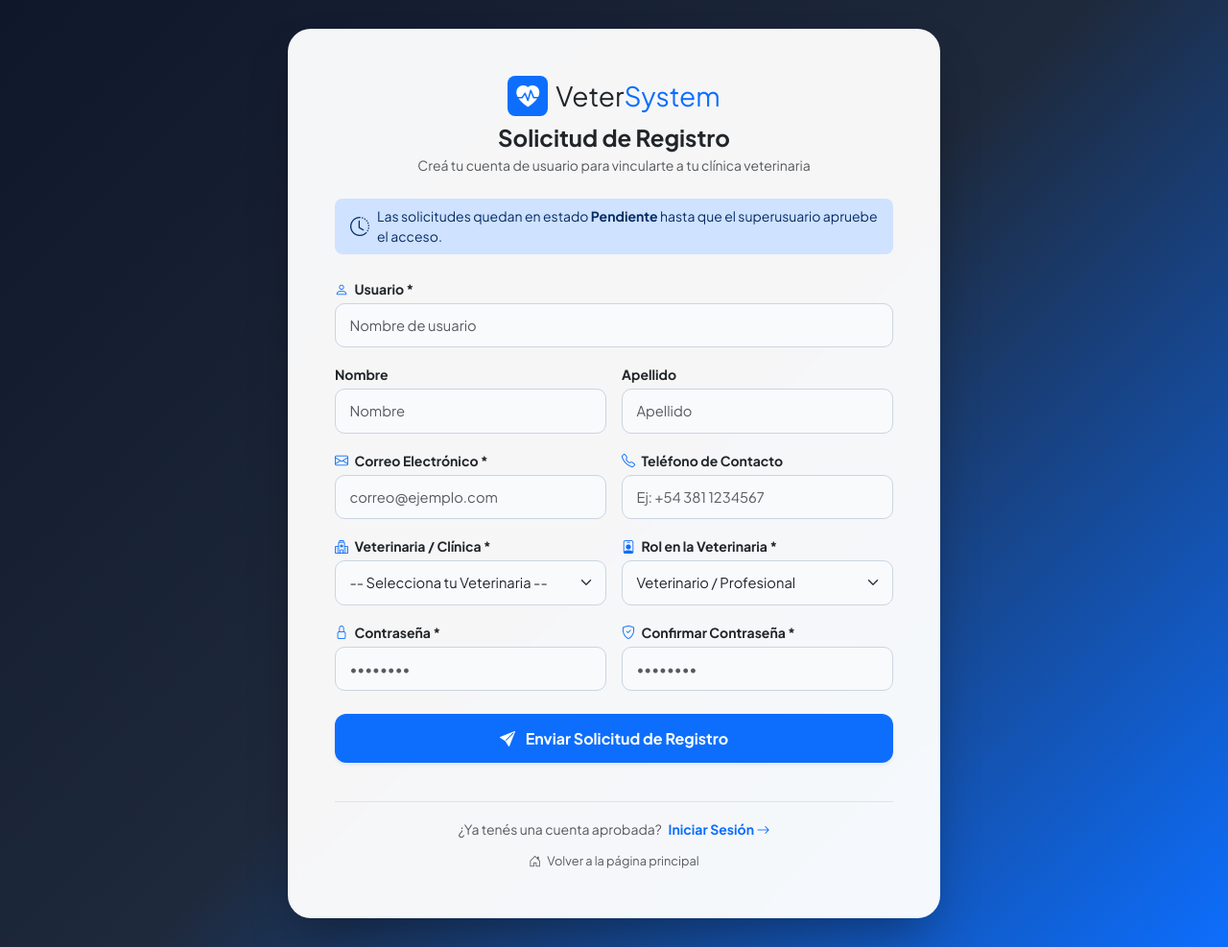
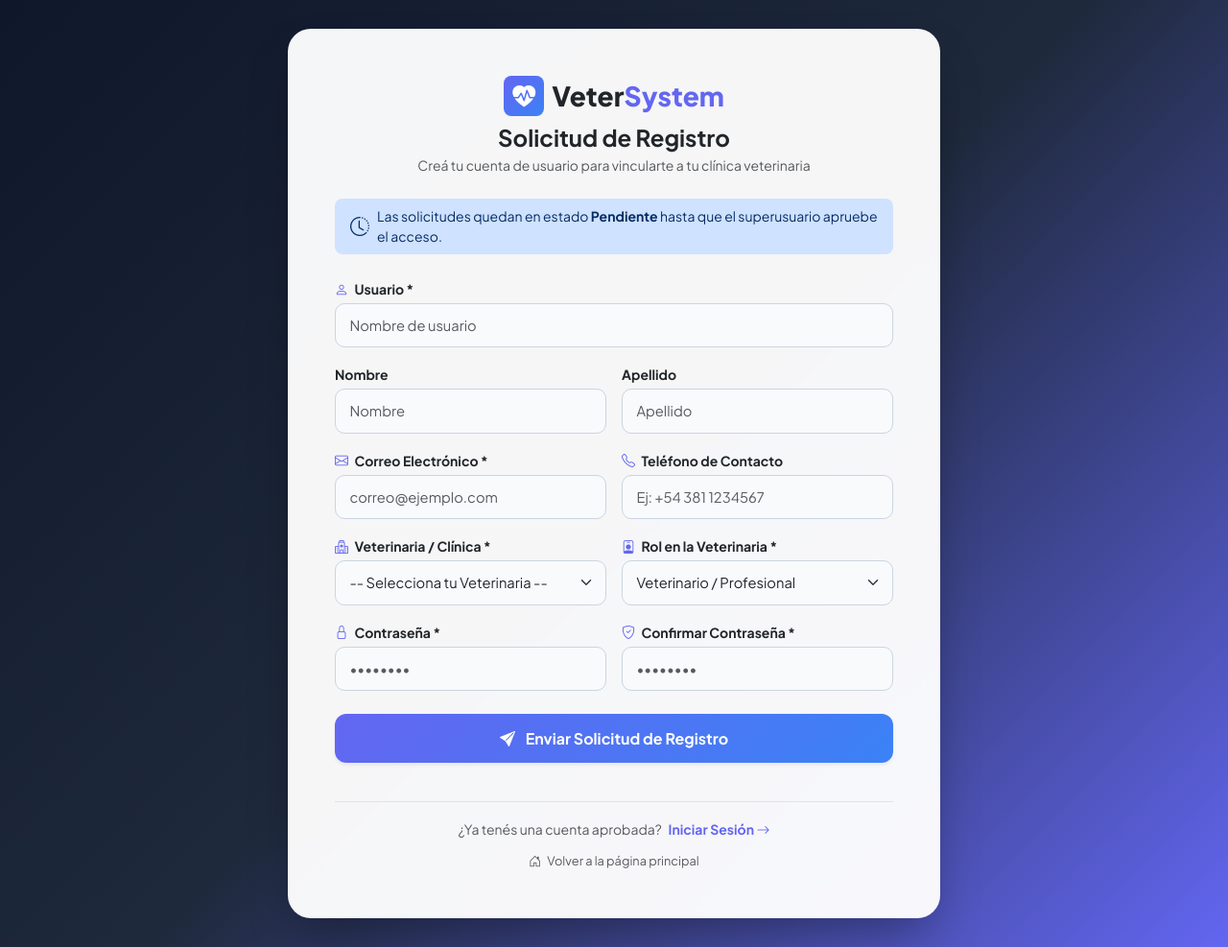
Before and after one commit to ajzc1990/vet_system, a Django app: page /usuarios/registro/ in a window 1280 px wide. Shown: the whole page at 96% size. Run offline with Django 5.2, Linux system fonts and the light colour scheme; data that the repository does not hold is empty.

Commit message:
Alinea las pantallas previas al login (login, registro, recuperar contraseña, turno público) a la paleta violeta/azul del resto de la app; antes seguían en el celeste de Bootstrap por defecto.
Co-Authored-By: Claude Sonnet 5 <noreply@anthropic.com>

```diff
--- a/templates/historia_clinica/lista_internaciones.html
+++ b/templates/historia_clinica/lista_internaciones.html
@@ -3,7 +3,7 @@
 {% block title %}Sala de Internación - VeterSystem{% endblock %}
 
 {% block content %}
-<div class="d-flex justify-content-between align-items-center flex-wrap gap-3 mb-4">
+<div class="d-flex flex-column flex-md-row justify-content-between align-items-md-center gap-3 mb-4">
     <div>
         <h2 class="h3 fw-extrabold text-dark mb-0 d-flex align-items-center gap-2">
             <i class="bi bi-hospital-fill text-primary"></i> Sala de Internación
--- a/templates/usuarios/password_reset_complete.html
+++ b/templates/usuarios/password_reset_complete.html
@@ -8,7 +8,9 @@
     <link href="https://cdn.jsdelivr.net/npm/bootstrap@5.3.2/dist/css/bootstrap.min.css" rel="stylesheet">
     <link rel="stylesheet" href="https://cdn.jsdelivr.net/npm/bootstrap-icons@1.11.1/font/bootstrap-icons.css">
     <style>
-        body { font-family: 'Plus Jakarta Sans', sans-serif; background: linear-gradient(135deg, #0f172a 0%, #1e293b 50%, #0d6efd 100%); min-height: 100vh; display: flex; align-items: center; justify-content: center; padding: 20px; }
+        /* Alineado a la paleta violeta/azul en degradé del resto de la app (ver base.html). */
+        .btn-primary { background: linear-gradient(135deg, #6366f1 0%, #3b82f6 100%); border-color: transparent; }
+        body { font-family: 'Plus Jakarta Sans', sans-serif; background: linear-gradient(135deg, #0f172a 0%, #1e293b 50%, #6366f1 100%); min-height: 100vh; display: flex; align-items: center; justify-content: center; padding: 20px; }
         .login-card { background: rgba(255, 255, 255, 0.96); backdrop-filter: blur(16px); border-radius: 24px; box-shadow: 0 25px 50px -12px rgba(0, 0, 0, 0.35); width: 100%; max-width: 440px; text-align: center; }
     </style>
 </head>
--- a/templates/usuarios/password_reset_done.html
+++ b/templates/usuarios/password_reset_done.html
@@ -8,7 +8,9 @@
     <link href="https://cdn.jsdelivr.net/npm/bootstrap@5.3.2/dist/css/bootstrap.min.css" rel="stylesheet">
     <link rel="stylesheet" href="https://cdn.jsdelivr.net/npm/bootstrap-icons@1.11.1/font/bootstrap-icons.css">
     <style>
-        body { font-family: 'Plus Jakarta Sans', sans-serif; background: linear-gradient(135deg, #0f172a 0%, #1e293b 50%, #0d6efd 100%); min-height: 100vh; display: flex; align-items: center; justify-content: center; padding: 20px; }
+        /* Alineado a la paleta violeta/azul en degradé del resto de la app (ver base.html). */
+        .btn-primary { background: linear-gradient(135deg, #6366f1 0%, #3b82f6 100%); border-color: transparent; }
+        body { font-family: 'Plus Jakarta Sans', sans-serif; background: linear-gradient(135deg, #0f172a 0%, #1e293b 50%, #6366f1 100%); min-height: 100vh; display: flex; align-items: center; justify-content: center; padding: 20px; }
         .login-card { background: rgba(255, 255, 255, 0.96); backdrop-filter: blur(16px); border-radius: 24px; box-shadow: 0 25px 50px -12px rgba(0, 0, 0, 0.35); width: 100%; max-width: 440px; text-align: center; }
     </style>
 </head>
--- a/templates/usuarios/registro.html
+++ b/templates/usuarios/registro.html
@@ -15,9 +15,18 @@
     <link rel="stylesheet" href="https://cdn.jsdelivr.net/npm/bootstrap-icons@1.11.1/font/bootstrap-icons.css">
 
     <style>
+        /* Alineado a la paleta violeta/azul en degradé del resto de la app
+           (ver templates/base.html) — esta pantalla no extiende base.html y
+           antes quedaba en el celeste por defecto de Bootstrap. */
+        .fw-extrabold { font-weight: 800 !important; }
+        .extra-small { font-size: 0.75rem; }
+        .btn-primary { background: linear-gradient(135deg, #6366f1 0%, #3b82f6 100%); border-color: transparent; }
+        .text-primary { color: #6366f1 !important; }
+        .bg-primary { background: linear-gradient(135deg, #6366f1 0%, #3b82f6 100%) !important; }
+
         body {
             font-family: 'Plus Jakarta Sans', sans-serif;
-            background: linear-gradient(135deg, #0f172a 0%, #1e293b 50%, #0d6efd 100%);
+            background: linear-gradient(135deg, #0f172a 0%, #1e293b 50%, #6366f1 100%);
             min-height: 100vh;
             display: flex;
             align-items: center;
@@ -46,12 +55,12 @@
 
         .form-control:focus, .form-select:focus {
             background-color: #ffffff;
-            box-shadow: 0 0 0 3px rgba(13, 110, 253, 0.15);
-            border-color: #0d6efd;
+            box-shadow: 0 0 0 3px rgba(99, 102, 241, 0.15);
+            border-color: #6366f1;
         }
 
         .btn-primary-custom {
-            background-color: #0d6efd;
+            background: linear-gradient(135deg, #6366f1 0%, #3b82f6 100%);
             border: none;
             padding: 0.85rem;
             font-weight: 700;
@@ -60,9 +69,9 @@
         }
 
         .btn-primary-custom:hover {
-            background-color: #0b5ed7;
+            background: #4f46e5;
             transform: translateY(-2px);
-            box-shadow: 0 8px 20px rgba(13, 110, 253, 0.3);
+            box-shadow: 0 8px 20px rgba(99, 102, 241, 0.3);
         }
     </style>
 </head>
```
Also changed, not shown: templates/turnos/solicitar_turno_publico.html (+6 -1 lines), templates/usuarios/login.html (+14 -5 lines), templates/usuarios/password_reset_confirm.html (+5 -2 lines), templates/usuarios/password_reset_form.html (+7 -2 lines).
